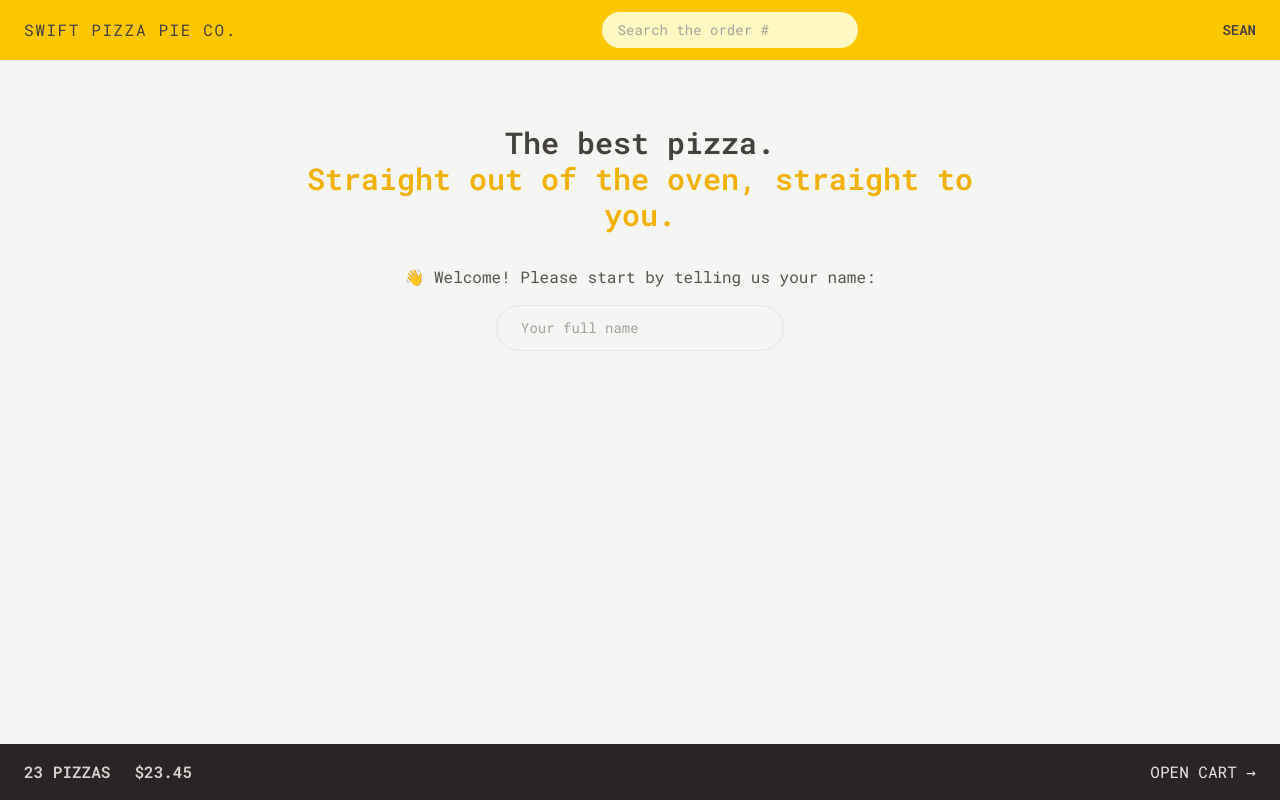
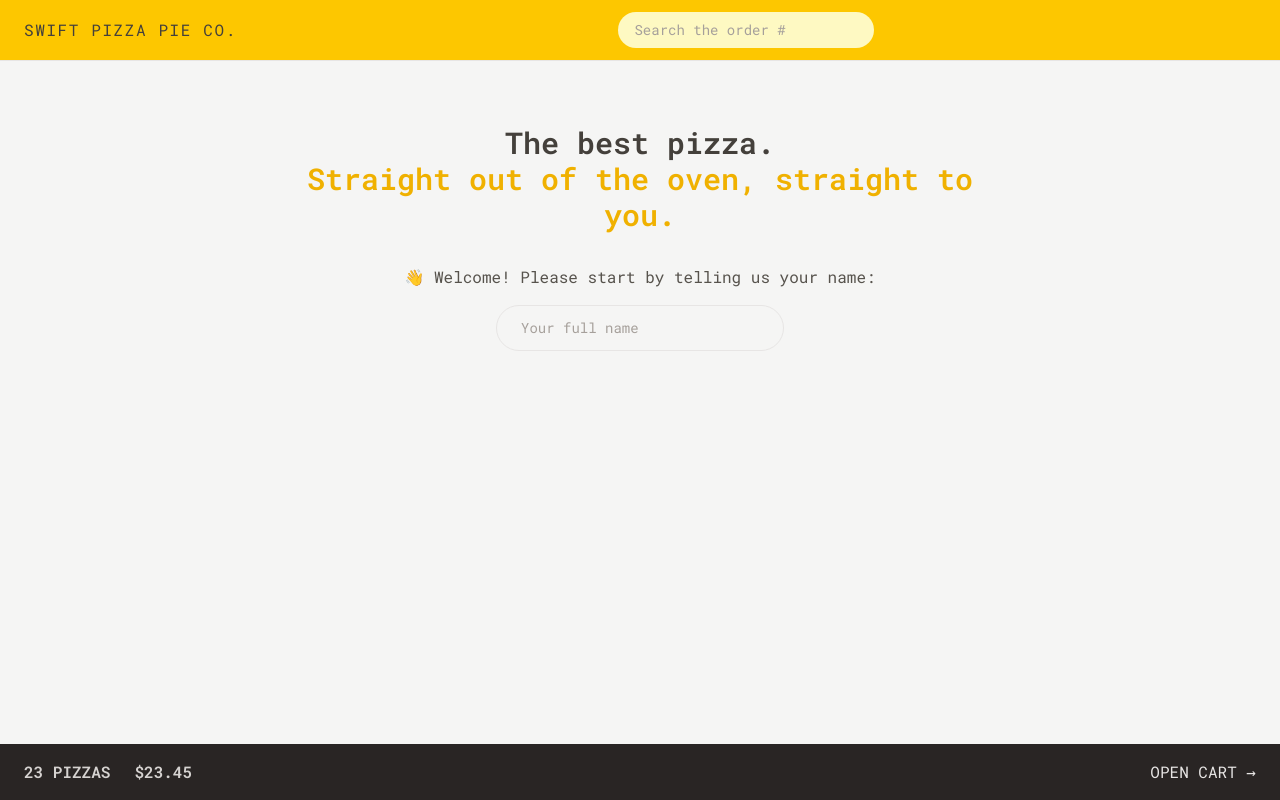
Before and after one commit to MBANS8A1/Swift-Pizza-Pie-Company, a React (Vite) app: page / in a window 1280 px wide. Built offline with nearby package versions, Linux system fonts and the light colour scheme.

Commit message:
I made a correction in main.jsx to make sure the application could find a Provider context value. In Username.jsx, I used the useSelector hook to get some user state from Redux.

```diff
--- a/src/features/user/Username.jsx
+++ b/src/features/user/Username.jsx
@@ -1,5 +1,10 @@
+import { useSelector } from 'react-redux';
+
 function Username() {
-  return <div className="hidden text-sm font-semibold md:block">Sean</div>;
+  const userName = useSelector((state) => state.user.userName);
+  return (
+    <div className="hidden text-sm font-semibold md:block">{userName}</div>
+  );
 }
 
 export default Username;
--- a/src/main.jsx
+++ b/src/main.jsx
@@ -6,7 +6,8 @@ import store from './store.js';
 
 createRoot(document.getElementById('root')).render(
   <StrictMode>
-    <Provider store={store}></Provider>
-    <App />
+    <Provider store={store}>
+      <App />
+    </Provider>
   </StrictMode>,
 );
```
